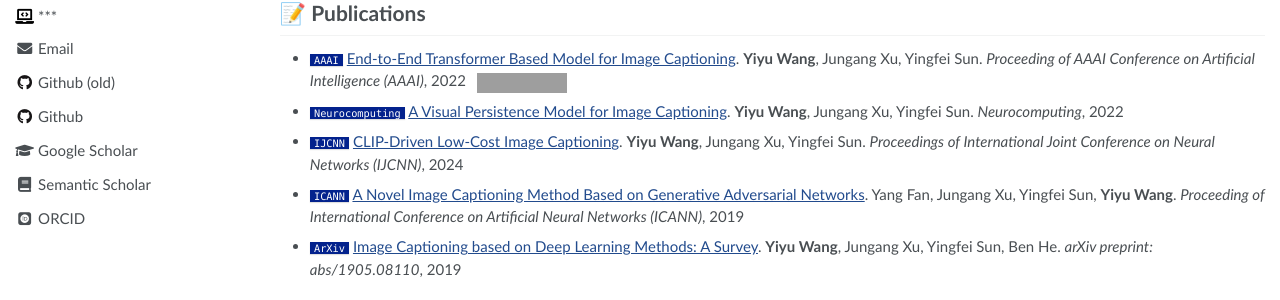
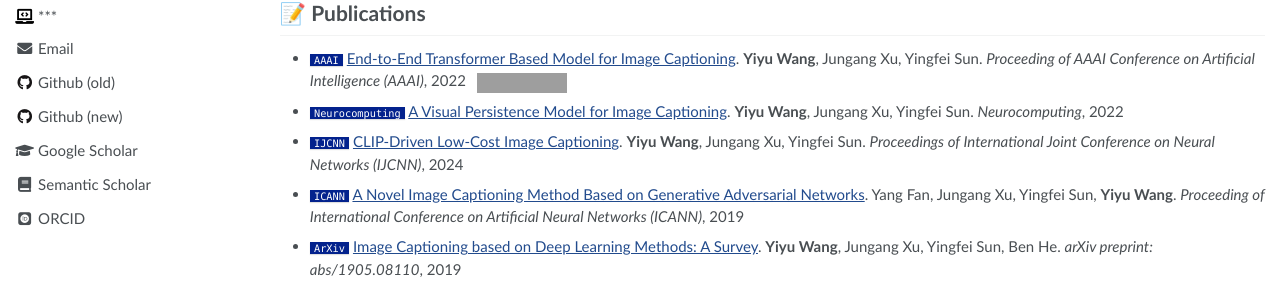
Before and after one commit to xunzhi99/xunzhi99.github.io, a Jekyll site: the page built from _pages/about.md, in a window 1280 px wide. Shown: the part 445-745 px from the top of the page. Built offline with Jekyll 4.4.1, drawn with Linux system fonts in a browser that asks for light colours; some web fonts are replaced; grey boxes are pictures that could not be loaded.

```diff
--- a/_includes/author-profile.html
+++ b/_includes/author-profile.html
@@ -71,7 +71,7 @@
         <li><a href="https://github.com/{{ author.github_self }}"><i class="fab fa-fw fa-github" aria-hidden="true"></i> Github (old)</a></li>
       {% endif %}
       {% if author.github %}
-        <li><a href="https://github.com/{{ author.github }}"><i class="fab fa-fw fa-github" aria-hidden="true"></i> Github</a></li>
+        <li><a href="https://github.com/{{ author.github }}"><i class="fab fa-fw fa-github" aria-hidden="true"></i> Github (new)</a></li>
       {% endif %}
       {% if author.stackoverflow %}
         <li><a href="https://www.stackoverflow.com/users/{{ author.stackoverflow }}"><i class="fab fa-fw fa-stack-overflow" aria-hidden="true"></i> Stackoverflow</a></li>
```
